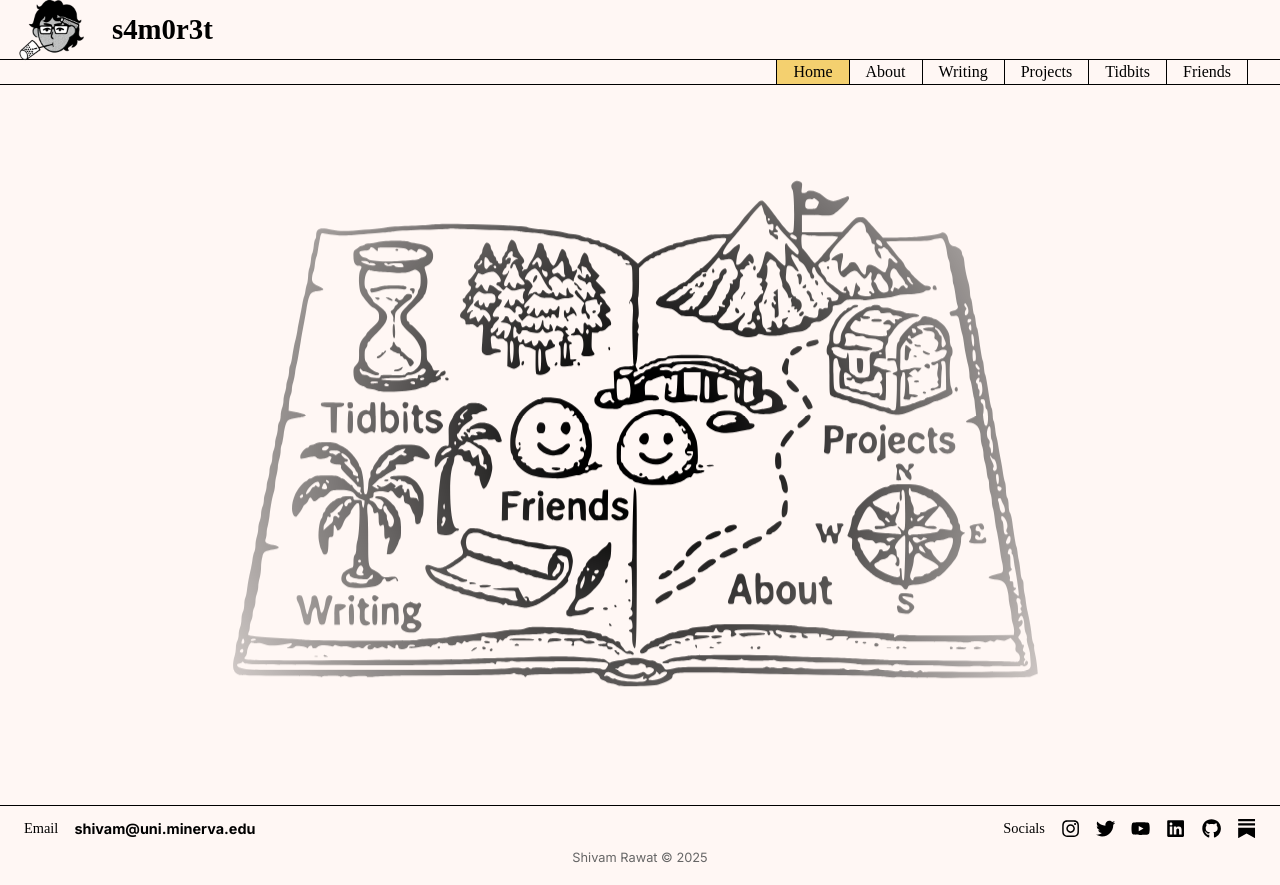
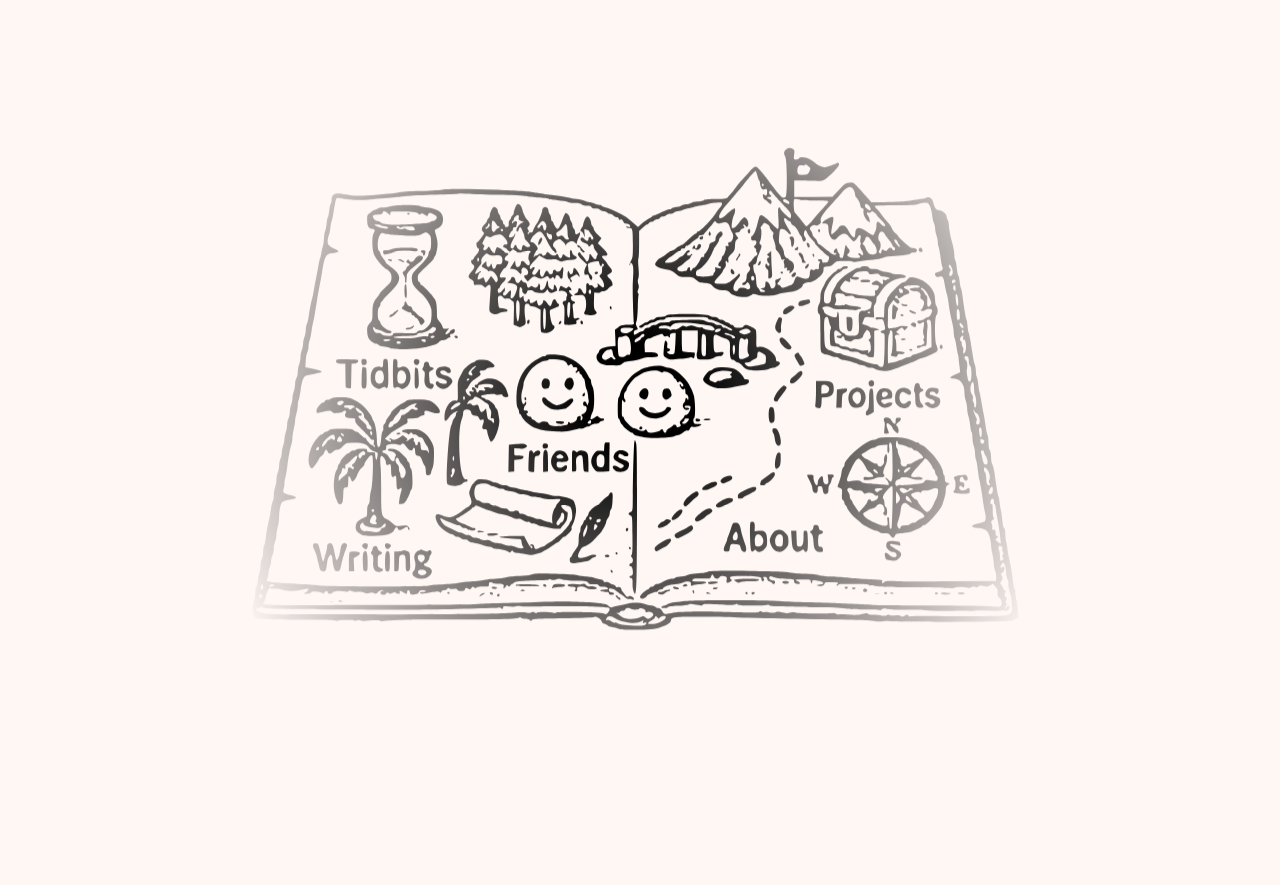
Before and after one commit to shivamrawat1/portfolio, a Next.js app: page / in a window 1280 px wide. After the commit the page ends 800 px from the top, so only its background shows below. Built offline with nearby package versions, Linux system fonts and the light colour scheme.

Commit message:
optimised hero section resizing

```diff
--- a/src/app/components/header.tsx
+++ b/src/app/components/header.tsx
@@ -92,12 +92,6 @@ export default function Header({ currentPage, setCurrentPage }: HeaderProps) {
             <div className={styles.nav_container}>
                 <nav className={styles.navigation}>
                     <button
-                        className={`${styles.nav_item} ${currentPage === "home" ? styles.active : ""}`}
-                        onClick={() => setCurrentPage("home")}
-                    >
-                        Home
-                    </button>
-                    <button
                         className={`${styles.nav_item} ${currentPage === "about" ? styles.active : ""}`}
                         onClick={() => setCurrentPage("about")}
                     >
--- a/src/app/components/main.tsx
+++ b/src/app/components/main.tsx
@@ -53,6 +53,7 @@ export default function Main() {
 
     return (
         <div className={styles.main_wrapper}>
+            {currentPage !== "home" && (
                 <div className={styles.sticky_nav_container}>
                     <Header currentPage={currentPage} setCurrentPage={setCurrentPage} />
                     {categoryHeader && (
@@ -61,8 +62,9 @@ export default function Main() {
                         </div>
                     )}
                 </div>
+            )}
             <main ref={mainContentRef} className={styles.main}>
-                {currentPage === "home" && <HomePage />}
+                {currentPage === "home" && <HomePage setCurrentPage={setCurrentPage} />}
                 {currentPage === "about" && <AboutPage />}
                 {currentPage === "writing" && <WritingPage updateCategoryHeader={updateCategoryHeader} />}
                 {currentPage === "projects" && <Projects updateCategoryHeader={updateCategoryHeader} />}
@@ -70,9 +72,11 @@ export default function Main() {
                 {currentPage === "tidbits" && <TidbitsPage updateCategoryHeader={updateCategoryHeader} />}
             </main>
 
+            {currentPage !== "home" && (
                 <div className={styles.footer_container}>
                     <Footer />
                 </div>
+            )}
         </div>
     );
 }
--- a/src/app/components/pages/home.tsx
+++ b/src/app/components/pages/home.tsx
@@ -1,10 +1,42 @@
 import styles from "../../styles/pages/home.module.css";
 import Image from "next/image";
+import { useEffect, useRef } from "react";
 
-export default function HomePage() {
+interface HomePageProps {
+    setCurrentPage?: (page: string) => void;
+}
+
+export default function HomePage({ setCurrentPage }: HomePageProps) {
+    // Reference to the SVG container to help with positioning
+    const svgContainerRef = useRef<HTMLDivElement>(null);
+
+    const handleNavigation = (page: string) => (e: React.MouseEvent) => {
+        e.preventDefault();
+        if (setCurrentPage) {
+            setCurrentPage(page);
+        }
+    };
+
+    // This useEffect can be used to fine-tune the positioning of clickable areas
+    // based on the actual rendered size of the SVG
+    useEffect(() => {
+        const adjustClickableAreas = () => {
+            // You could add dynamic adjustment code here if needed
+            // For now, the CSS percentages should handle most cases
+        };
+
+        // Adjust on load and window resize
+        adjustClickableAreas();
+        window.addEventListener('resize', adjustClickableAreas);
+
+        return () => {
+            window.removeEventListener('resize', adjustClickableAreas);
+        };
+    }, []);
+
     return (
         <div className={styles.home_container}>
-            <div className={styles.hero_image}>
+            <div className={styles.hero_image_container} ref={svgContainerRef}>
                 <Image
                     src="/heroimage.svg"
                     alt="Island illustration"
@@ -13,6 +45,49 @@ export default function HomePage() {
                     priority
                     className={`${styles.file_svg} ${styles.levitate}`}
                 />
+
+                {/* Clickable areas overlaying the SVG */}
+                <div className={styles.clickable_areas}>
+                    <div
+                        className={`${styles.clickable_area} ${styles.tidbits_area}`}
+                        onClick={handleNavigation("tidbits")}
+                        title="Tidbits"
+                    >
+                        <span>Tidbits</span>
+                    </div>
+
+                    <div
+                        className={`${styles.clickable_area} ${styles.writing_area}`}
+                        onClick={handleNavigation("writing")}
+                        title="Writing"
+                    >
+                        <span>Writing</span>
+                    </div>
+
+                    <div
+                        className={`${styles.clickable_area} ${styles.friends_area}`}
+                        onClick={handleNavigation("friends")}
+                        title="Friends"
+                    >
+                        <span>Friends</span>
+                    </div>
+
+                    <div
+                        className={`${styles.clickable_area} ${styles.projects_area}`}
+                        onClick={handleNavigation("projects")}
+                        title="Projects"
+                    >
+                        <span>Projects</span>
+                    </div>
+
+                    <div
+                        className={`${styles.clickable_area} ${styles.about_area}`}
+                        onClick={handleNavigation("about")}
+                        title="About"
+                    >
+                        <span>About</span>
+                    </div>
+                </div>
             </div>
         </div>
     );
--- a/src/app/styles/pages/home.module.css
+++ b/src/app/styles/pages/home.module.css
@@ -2,10 +2,9 @@
     display: flex;
     justify-content: center;
     align-items: center;
-    width: 100%;
-    height: 90vh;
-    padding: 2rem 0;
-    overflow: hidden;
+    width: 100vw;
+    height: 100vh;
+    background-color: #FFF7F4;
 }
 
 .hero_image {
@@ -15,19 +14,33 @@
     width: 100vw;
     height: 100vh;
     position: relative;
+    padding: 0;
+    margin: 0;
 }
 
-.file_svg {
-    width: 100%;
-    height: auto;
-    object-fit: contain;
-    max-height: 70vh;
-    z-index: 2;
-    /* Apply a mask that creates a soft circular edge */
-    mask-image: radial-gradient(circle, black 10%, transparent 80%);
+.hero_image_container {
+    position: relative;
+    display: flex;
+    justify-content: center;
+    align-items: center;
+    width: min(100vw, 100vh);
+    height: min(100vw, 100vh);
+    aspect-ratio: 1/1;
+    /* Force a square */
+    padding: 0;
+    margin: 0;
+    background-color: #FFF7F4;
 }
 
-/* Levitation animation */
+/* Fallback for browsers that don't support aspect-ratio */
+@supports not (aspect-ratio: 1/1) {
+    .hero_image_container {
+        height: 0;
+        padding-bottom: min(90vw, 90vh);
+    }
+}
+
+/* Levitation animation - defined first */
 @keyframes levitate {
     0% {
         transform: translateY(0);
@@ -42,8 +55,132 @@
     }
 }
 
+/* SVG styling with explicit animation properties */
+.file_svg {
+    width: 100%;
+    height: 100%;
+    object-fit: contain;
+    z-index: 2;
+    mask-image: radial-gradient(circle, black 10%, transparent 80%);
+    /* Use explicit animation properties */
+    animation-name: levitate;
+    animation-duration: 3s;
+    animation-timing-function: ease-in-out;
+    animation-iteration-count: infinite;
+    animation-delay: 0s;
+    /* Ensure synchronized start */
+    animation-fill-mode: both;
+    will-change: transform;
+    /* Performance optimization */
+}
+
+/* Ensure consistent positioning of clickable areas */
+.clickable_areas {
+    position: absolute;
+    top: 0;
+    left: 0;
+    width: 100%;
+    height: 100%;
+    pointer-events: none;
+    z-index: 3;
+    /* Use same animation but with a normal direction */
+    animation-name: levitate;
+    animation-duration: 3s;
+    animation-timing-function: ease-in-out;
+    animation-iteration-count: infinite;
+    animation-delay: 0s;
+    animation-fill-mode: both;
+    animation-direction: normal;
+    /* Explicitly set normal direction */
+    will-change: transform;
+    /* Ensure no existing transform is applied */
+    transform: none;
+}
+
+.clickable_area {
+    position: absolute;
+    display: block;
+    border-radius: 2%;
+    cursor: pointer;
+    transition: background-color 0.3s;
+    pointer-events: auto;
+    z-index: 10;
+    /* No animation or transform */
+    animation: none;
+    transform: none;
+    box-sizing: border-box;
+}
+
+.clickable_area span {
+    position: absolute;
+    width: 1px;
+    height: 1px;
+    padding: 0;
+    margin: -1px;
+    overflow: hidden;
+    clip: rect(0, 0, 0, 0);
+    white-space: nowrap;
+    border-width: 0;
+}
+
+/* Fixed position values - using exact percentages */
+.tidbits_area {
+    top: 23%;
+    left: 10%;
+    width: 20%;
+    height: 27%;
+
+}
+
+.writing_area {
+    top: 60%;
+    left: 8%;
+    width: 39%;
+    height: 16%;
+
+}
+
+.friends_area {
+    top: 40%;
+    left: 30%;
+    width: 30%;
+    height: 20%;
+
+}
+
+.projects_area {
+    top: 28%;
+    left: 70%;
+    width: 20%;
+    height: 25%;
+
+}
+
+.about_area {
+    top: 53%;
+    left: 60%;
+    width: 34%;
+    height: 22%;
+
+}
+
+/* Hover effects */
+.clickable_area:hover {
+    opacity: 0.7;
+
+}
+
+
+
+/* Remove this class entirely if not needed */
 .levitate {
-    animation: levitate 3s ease-in-out infinite;
+    animation-name: levitate;
+    animation-duration: 3s;
+    animation-timing-function: ease-in-out;
+    animation-iteration-count: infinite;
+    animation-delay: 0s;
+    /* Ensure synchronized start */
+    animation-fill-mode: both;
 }
 
 .hero_image::before {
```
Lines whose indentation alone changed are shown as unchanged.
